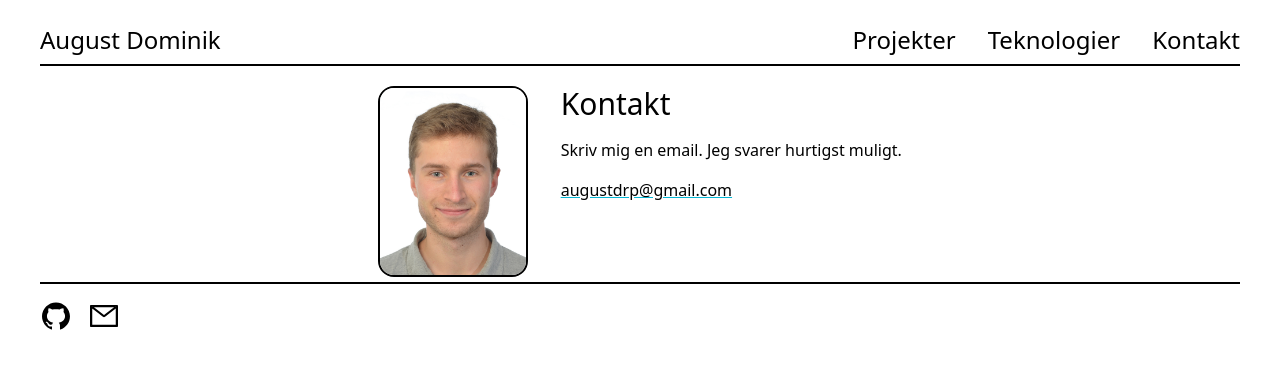
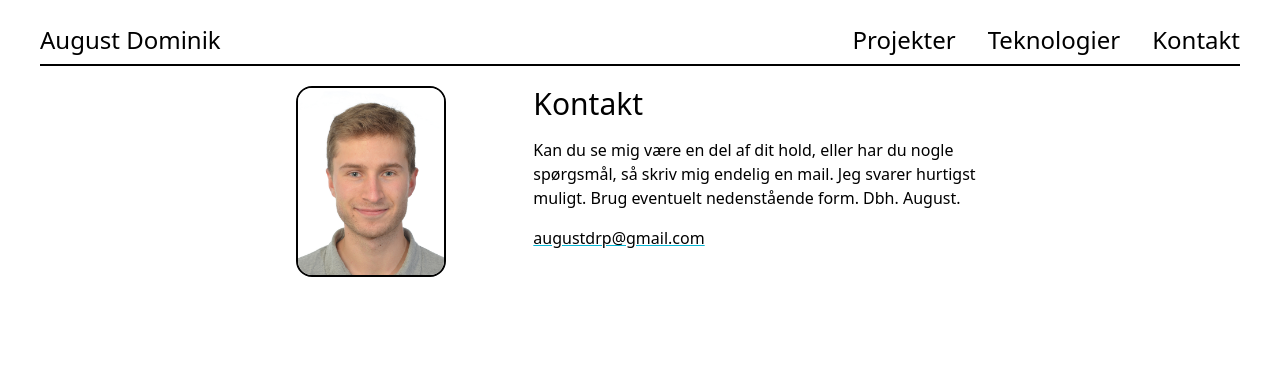
Before and after one commit to augustdominik/portfolio, a React (Vite) app: page /kontakt in a window 1280 px wide. Shown: the top 368 px of the page. Built offline with nearby package versions, Linux system fonts and the light colour scheme.

Commit message:
Add React icon. Write more text to contact page.

```diff
--- a/src/App.tsx
+++ b/src/App.tsx
@@ -30,12 +30,12 @@ function App() {
                 toggleNavFullscreen={toggleNavFullscreen}
                 navElements={navElements}
             />
-            <div className='content px-10 max-w-3xl'>
+            <div className='content px-10 max-w-3xl flex-1'>
                 <div className='pt-5'>
                     <Outlet />
                 </div>
             </div>
-            <Footer/>
+            {/* <Footer/> */}
         </div>
     )
 }
--- a/src/components/Footer.tsx
+++ b/src/components/Footer.tsx
@@ -3,11 +3,11 @@ import { AiOutlineGithub } from 'react-icons/ai';
 
 export default function Footer(){
     return(
-        <div className='h-10 px-10 w-full self-end'>
+        <div className='h-10 px-10 w-full bottom-0'>
             <hr className={"border-t-2 border-black transition-colors mb-4"} />
             <div className='flex gap-4 pb-6'>
-                <AiOutlineGithub size={32}/>
-                <AiOutlineMail size={32}/>
+                <AiOutlineGithub size={33}/>
+                <AiOutlineMail size={33}/>
             </div>
         </div>
     )
--- a/src/index.css
+++ b/src/index.css
@@ -12,3 +12,11 @@
     }
 
 }
+
+#root{
+    height: 100vh;
+}
+
+.App{
+    height: 100%;
+}
--- a/src/routes/Kontakt.tsx
+++ b/src/routes/Kontakt.tsx
@@ -13,7 +13,7 @@ export default function Kontakt(){
                     <img width='150px' src={ProfilePicture} className='rounded-2xl border-2 border-black'></img>
                     <div className="">
                         <h1 className='text-3xl mb-4'>Kontakt</h1>
-                            <p className='mb-4'>Skriv mig en email. Jeg svarer hurtigst muligt.</p>
+                            <p className='mb-4'>Kan du se mig være en del af dit hold, eller har du nogle spørgsmål, så skriv mig endelig en mail. Jeg svarer hurtigst muligt. Brug eventuelt nedenstående form. Dbh. August.</p>
                         <p className='mb-20'><span className='underline decoration-cyan-500 cursor-pointer'>augustdrp@gmail.com</span></p>
                     </div>
                 </div>
--- a/src/routes/Projekter.tsx
+++ b/src/routes/Projekter.tsx
@@ -9,8 +9,14 @@ export default function Projekter() {
                 whileInView={{ opacity: 1 }}
             >
                 <h1 className='text-3xl mb-4'>Hej!</h1>
-                <p className='mb-4'>Mit navn er <span className='underline decoration-rose-400'>August Dominik Raaschou-Pedersen</span>.
-                    Velkommen til mit portefølje.</p>
+                {/* <p className='mb-4'>Mit navn er <span className='underline decoration-rose-400'>August Dominik Raaschou-Pedersen</span>. */}
+                {/*     Velkommen til mit portefølje.</p> */}
+                <p>August Dominik Raaschou-Pedersen her. Velkommen til min portefølje.</p>
+                <p>Jeg er en nysgerrig softwareudvikler med forkærlighed for at skabe gode brugeroplevelser.</p>
+                <p>Nedenfor kan du få et lille billede af, hvad jeg har bygget gennem tiden.</p>
+                <p></p>
+                {/* <p>Mit navn er August Dominik Raaschou-Pedersen. Velkommen til min portfefølje. */}
+                {/* Jeg er softwareudvikler med kompetencer indenfor webudvikling </p> */}
                 <p className='mb-20'><span className='underline decoration-cyan-500 cursor-pointer'>augustdrp@gmail.com</span></p>
             </motion.div>
             {Posts}
--- a/src/routes/Teknologier.tsx
+++ b/src/routes/Teknologier.tsx
@@ -18,12 +18,17 @@ const technologyIcons: Array<TechnologyIcon> = [
         tooltip: 'JavaScript'
     },
     {
+        name: 'ReactJS/React Native',
+        iconSrc: 'https://cdn.jsdelivr.net/gh/devicons/devicon/icons/react/react-original.svg',
+        tooltip: 'ReactJS / React Native'
+    },
+    {
         name: 'Tailwind CSS',
         iconSrc: 'https://cdn.jsdelivr.net/gh/devicons/devicon/icons/tailwindcss/tailwindcss-plain.svg',
         tooltip: 'Tailwind CSS'
     },
     {
-        name: 'CSS',
+        name: 'CSS3',
         iconSrc: "https://cdn.jsdelivr.net/gh/devicons/devicon/icons/css3/css3-original.svg",
         tooltip: 'CSS'
     },
@@ -90,7 +95,7 @@ const technologyIcons: Array<TechnologyIcon> = [
 
 function TechnologyIconElement({ technologyIcon }: { technologyIcon: TechnologyIcon }) {
     return (
-        <div className="group cursor-pointer">
+        <div className="group cursor-pointer flex flex-col items-center justify-center">
             <img src={technologyIcon.iconSrc}
                 className='group-hover:scale-110
                 transition-transform duration-75'>
```
